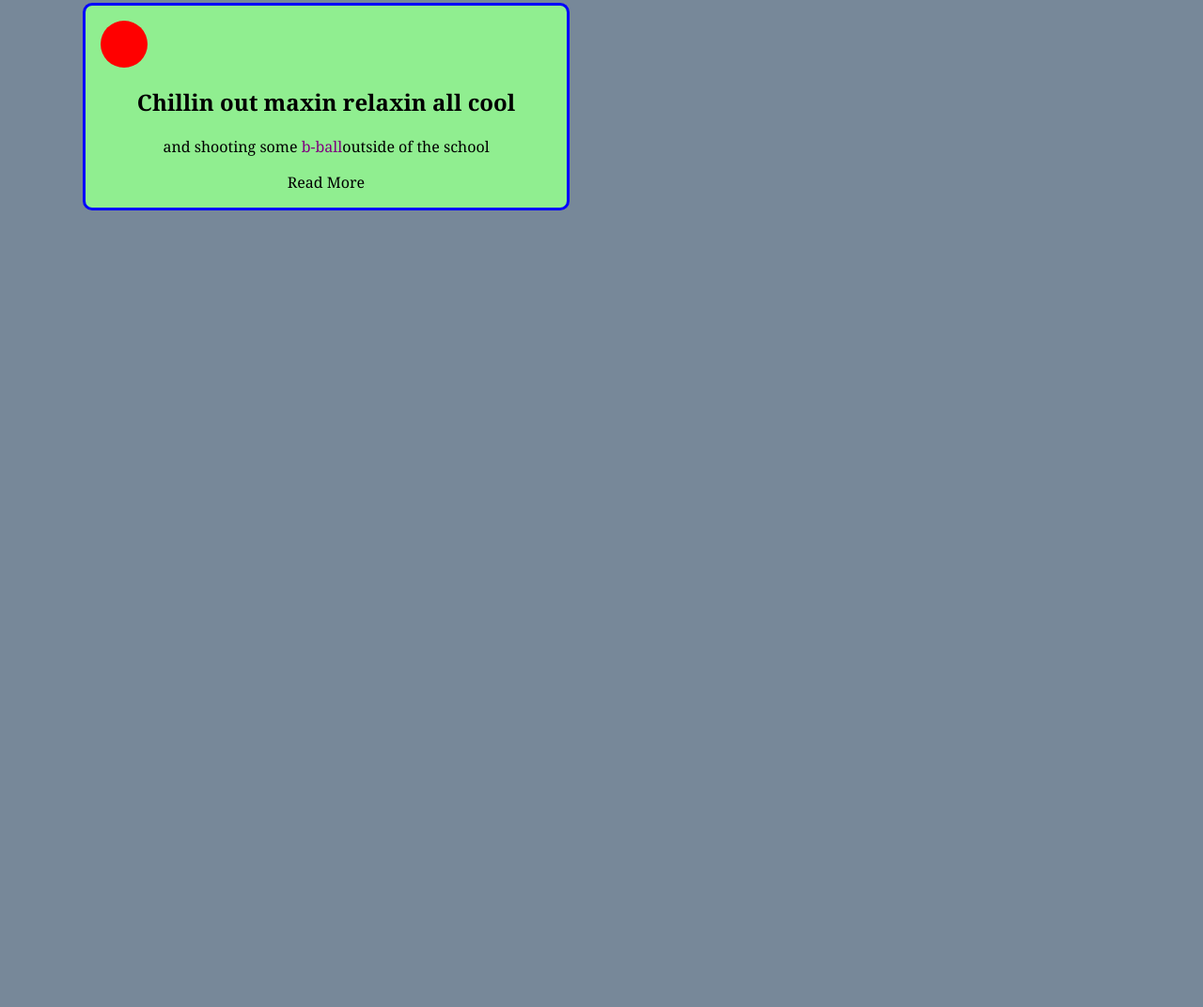
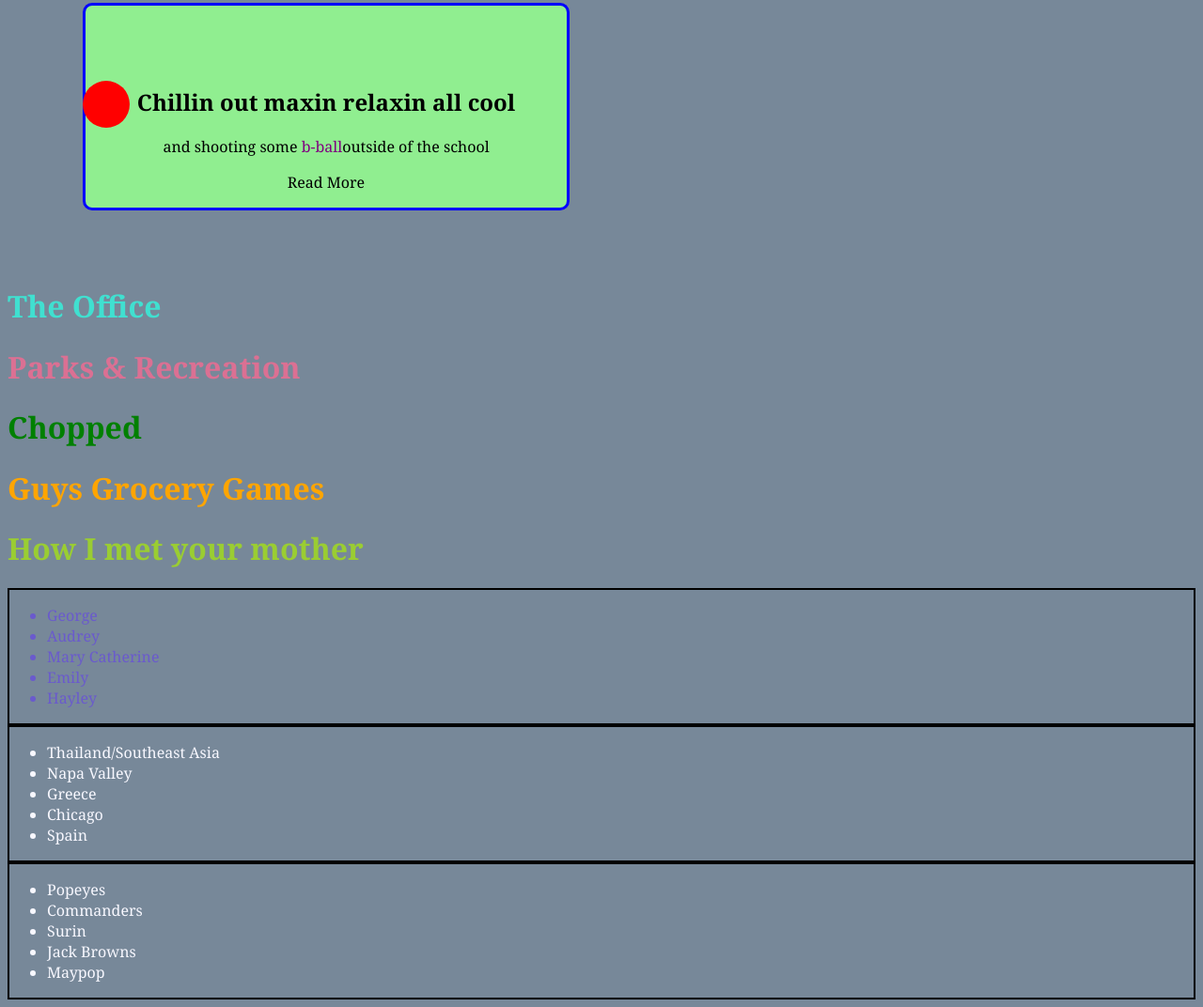
Before and after one commit to katherineflem/css-drills, a plain HTML site: page index.html in a window 1280 px wide. Shown: the part 1012-2084 px from the top of the page at 94% size. Before the commit the page ends 1316 px from the top, so only its background shows below. Drawn offline with Linux system fonts and the light colour scheme.

Commit message:
completed css drills

```diff
--- a/index.html
+++ b/index.html
@@ -11,7 +11,7 @@
         <div class="image"></div>
         <h2>This is the story all about how!!!</h2>
         <p>My life got<span> flipped</span>turned upside down</p>
-            <a href=www.youtube.com/watch?v=1nCqRmx3Dnw>Read More</a>
+        <a href="www.youtube.com/watch?v=1nCqRmx3Dnw">Read More</a>
     </div>
 
     <div class="boxes" id="box2">
@@ -34,6 +34,38 @@
         <p>and shooting some <span>b-ball</span>outside of the school</p>
         <a href=www.youtube.com>Read More</a>
     </div>
+
+    <h1 class="original" id="show1">The Office</h1>
+    <h1 class="original" id="show2">Parks & Recreation</h1>
+    <h1 class="original" id="show4">Chopped</h1>
+    <h1 class="additional" id="show3">Guys Grocery Games</h1>
+    <h1 class="additional" id="show5">How I met your mother</h1>
+    <div class="div1">
+        <ul class="wars">
+            <li>George</li>
+            <li>Audrey</li>
+            <li>Mary Catherine</li>
+            <li>Emily</li>
+            <li>Hayley</li>
+        </ul></div>
+    <div class="div1">
+    <ul class="star">
+        <li>Thailand/Southeast Asia</li>
+        <li>Napa Valley</li>
+        <li>Greece</li>
+        <li>Chicago</li>
+        <li>Spain</li>
+    </ul></div>
+
+    <div class="div1">
+        <ul class="star">
+            <li>Popeyes</li>
+            <li>Commanders</li>
+            <li>Surin</li>
+            <li>Jack Browns</li>
+            <li>Maypop</li>
+        </ul></div>
+    </div>
 </body>
 
 </html>
--- a/styles.css
+++ b/styles.css
@@ -11,5 +11,19 @@
 #box2 {background-color:#90EE90;}
 #box3 {background-color: #90EE90 }
 #box4 {background-color: #90EE90}
-.image {height:50px;width:50px;border-radius:50px;background-color: red;
+.image {height:50px;width:50px;border-radius:50px;background-color: red; position:relative;
+   top:4em; right:4%; bottom:100%
 }
+h1 {color:navy}
+.original {color:orangered}
+.additional {color:yellow}
+#show1 {color:turquoise}
+#show2 {color:palevioletred}
+#show3 {color:orange}
+#show4 {color:green}
+#show5 {color:yellowgreen}
+
+ul {color:fuchsia}
+.star {color:ghostwhite}
+.wars {color:slateblue}
+.div1 {border:2px black solid}
```
Lines whose indentation alone changed are shown as unchanged.
